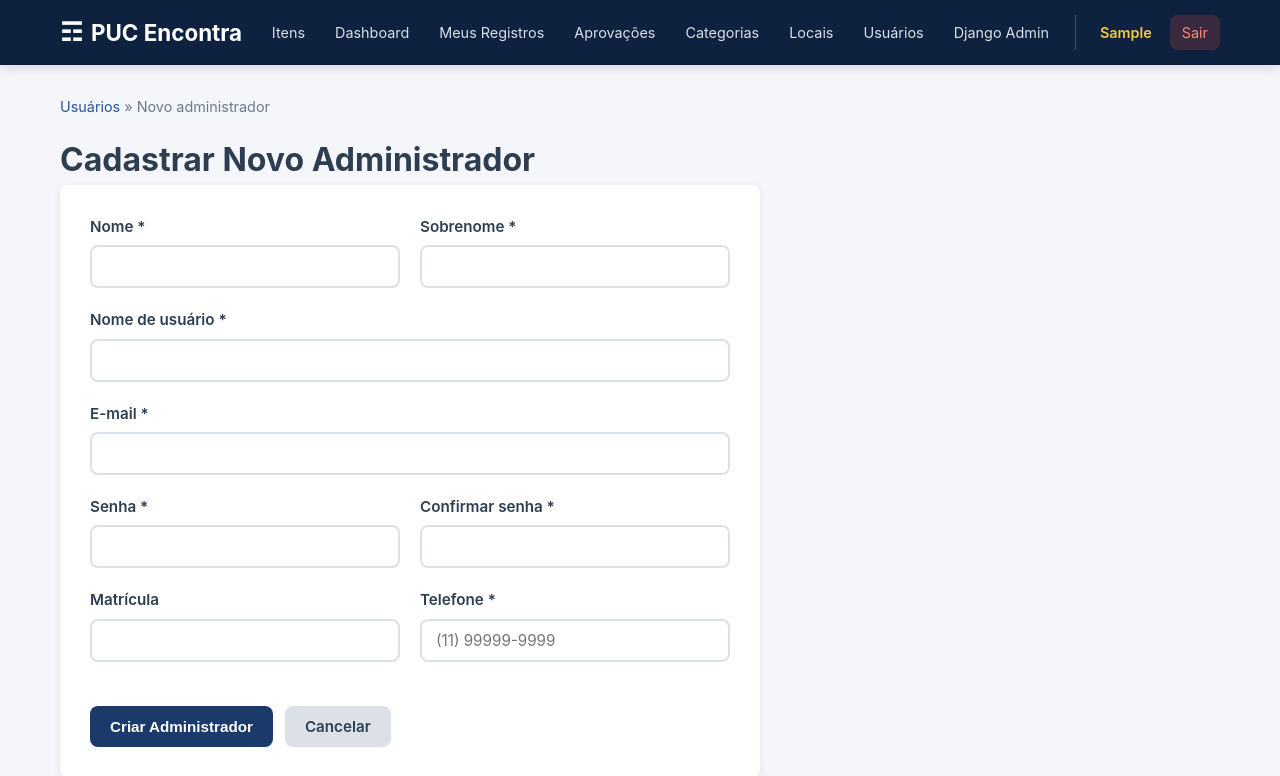
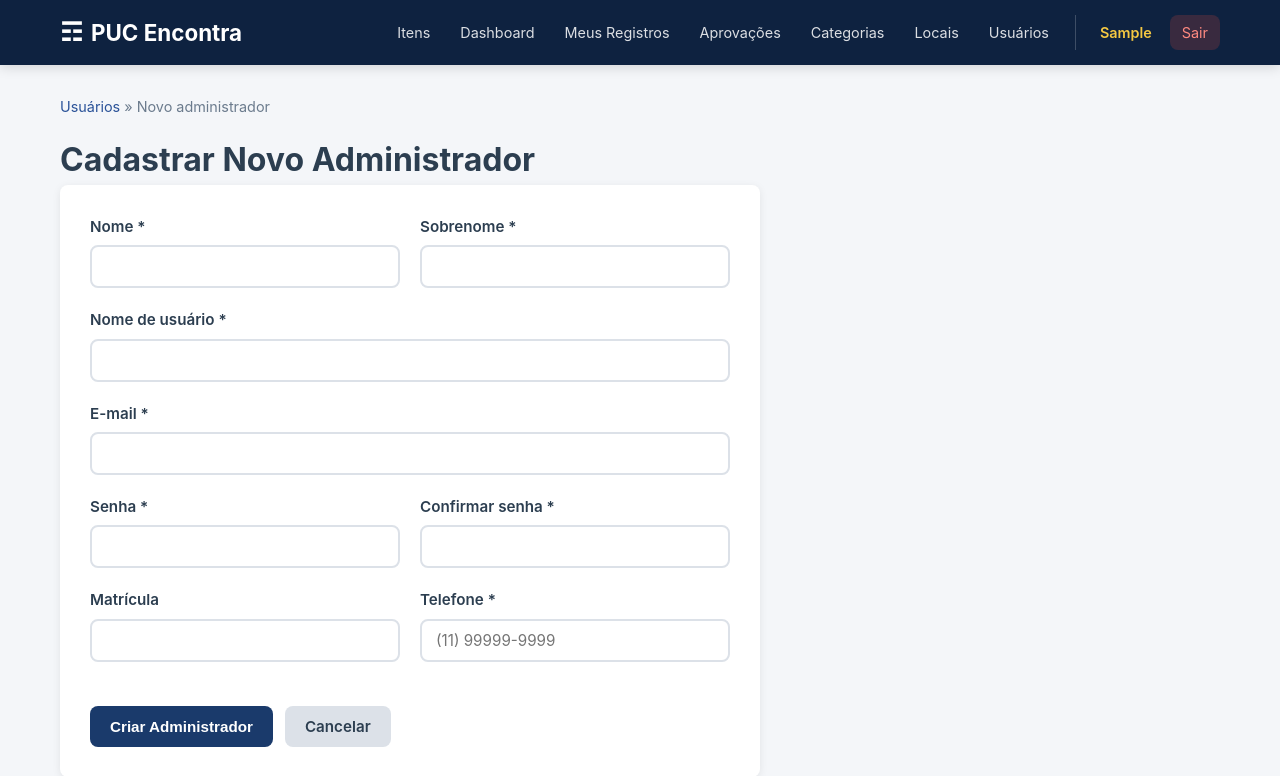
Before and after one commit to Raafaael/PUC-Encontra, a Django app: page /admin-painel/usuarios/novo-admin/ in a window 1280 px wide. Shown: the top 776 px of the page. Run offline with Django 4.2, Linux system fonts and the light colour scheme; the visitor is signed in with stand-in values (Sample User, id 1).

```diff
--- a/templates/base.html
+++ b/templates/base.html
@@ -33,7 +33,6 @@
                     <a href="{% url 'categoria_list' %}">Categorias</a>
                     <a href="{% url 'local_list' %}">Locais</a>
                     <a href="{% url 'admin_usuarios' %}">Usuários</a>
-                    <a href="{% url 'admin:index' %}">Django Admin</a>
                 {% endif %}
                 {% endwith %}
 
```
Also changed, not shown: templates/registration/password_reset_confirm.html (+5 -2 lines).
